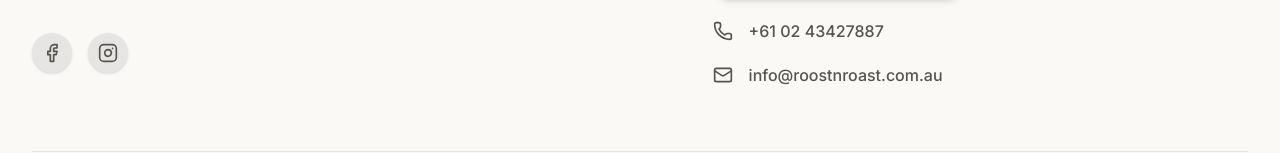
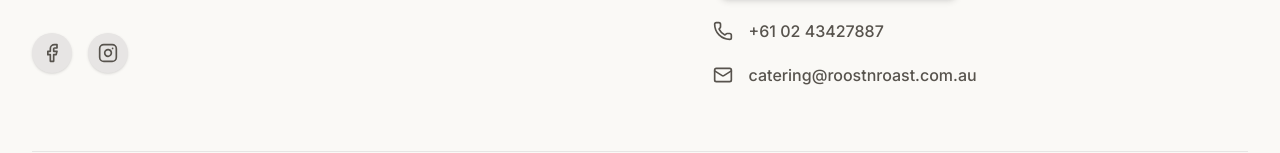
Before and after one commit to MeeLn/roost-and-roast-web, a Next.js app: page / in a window 1280 px wide. Shown: the part 7132-7285 px from the top of the page. Built offline with nearby package versions, Linux system fonts and the light colour scheme; a web font is replaced by a local one.

Commit message:
feat: edit mail and link it with mailto.

```diff
--- a/components/contact/ContactLocation.tsx
+++ b/components/contact/ContactLocation.tsx
@@ -45,6 +45,7 @@ export default function ContactLocation() {
                     </p>
                   </div>
                 </div>
+                <a href="tel:+610243427887">
                   <div className="flex items-center gap-6 group">
                     <div className="flex-shrink-0 w-12 h-12 flex items-center justify-center bg-white rounded-xl text-primary shadow-sm border border-primary/10 transition-transform group-hover:scale-110">
                       <Phone size={24} />
@@ -58,6 +59,8 @@ export default function ContactLocation() {
                       </p>
                     </div>
                   </div>
+                </a>
+                <a href="mailto:catering@roostnroast.com.au">
                   <div className="flex items-center gap-6 group">
                     <div className="flex-shrink-0 w-12 h-12 flex items-center justify-center bg-white rounded-xl text-primary shadow-sm border border-primary/10 transition-transform group-hover:scale-110">
                       <Mail size={24} />
@@ -67,10 +70,11 @@ export default function ContactLocation() {
                         Email
                       </h4>
                       <p className="text-text-main text-sm font-medium">
-                      info@roostnroast.com.au
+                        catering@roostnroast.com.au
                       </p>
                     </div>
                   </div>
+                </a>
                 <div className="flex items-center gap-6 group">
                   <div className="flex-shrink-0 w-12 h-12 flex items-center justify-center bg-white rounded-xl text-secondary shadow-sm border border-secondary/10 transition-transform group-hover:scale-110">
                     <Clock size={24} />
--- a/components/layout/Footer.tsx
+++ b/components/layout/Footer.tsx
@@ -272,10 +272,12 @@ export default function Footer() {
                 </div>
               </a>
 
-              <a href="mailto:info@roostnroast.com.au" className="group">
+              <a href="mailto:catering@roostnroast.com.au" className="group">
                 <div className="flex items-center gap-4 text-stone-600 group-hover:text-primary transition-colors">
                   <Mail size={20} className="shrink-0" />
-                  <span className="font-medium">info@roostnroast.com.au</span>
+                  <span className="font-medium">
+                    catering@roostnroast.com.au
+                  </span>
                 </div>
               </a>
             </div>
```
Lines whose indentation alone changed are shown as unchanged.
